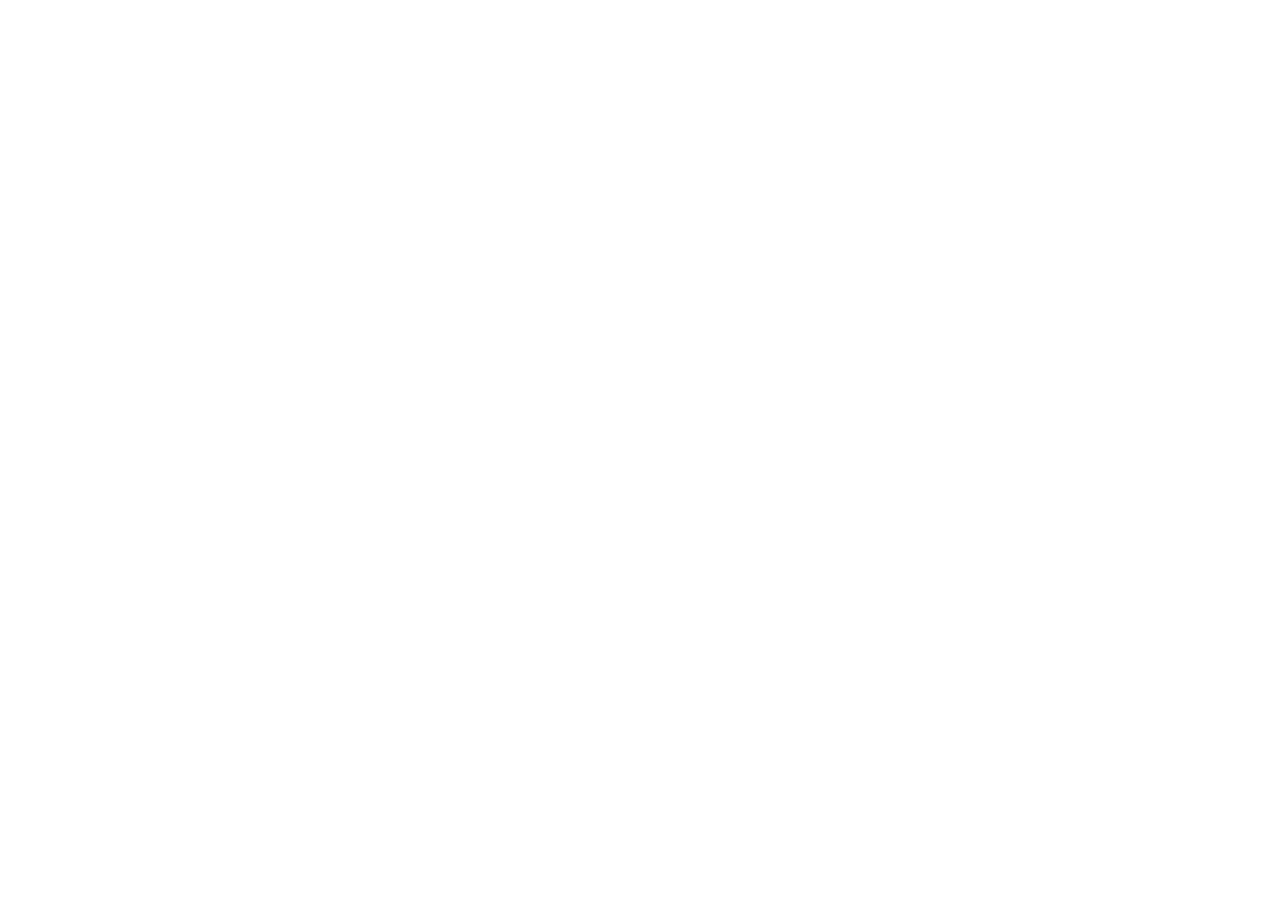
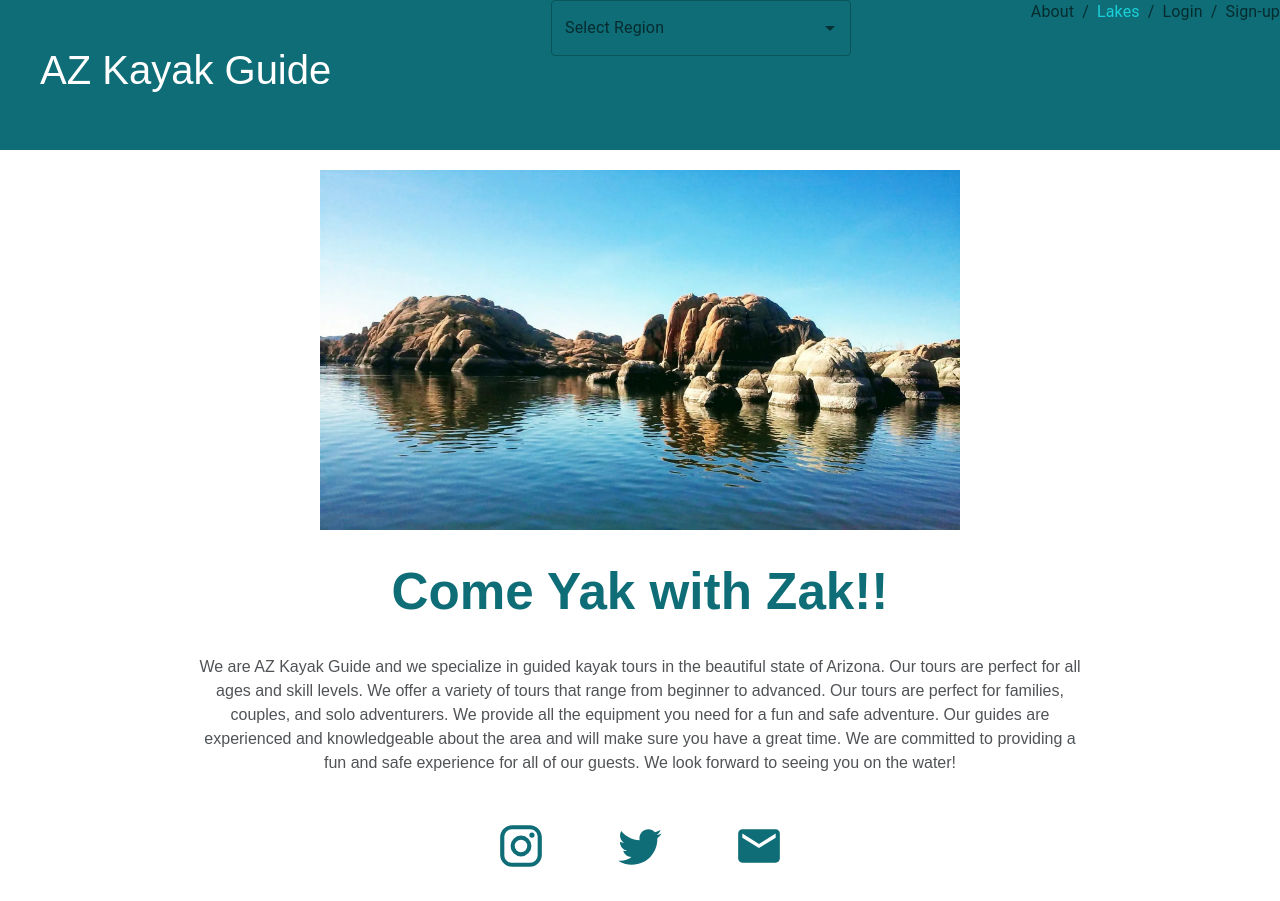
Before and after one commit to jaschmidt22/az-kayak-guide, a React (Vite) app in the folder client/: page /Lakes in a window 1280 px wide. Before the commit this address had no page. Before the commit the page ends 800 px from the top, so only its background shows below. Built offline with nearby package versions, Linux system fonts and the light colour scheme.

Commit message:
added lakes and working links

```diff
--- a/client/src/components/Navigation/Navigation.jsx
+++ b/client/src/components/Navigation/Navigation.jsx
@@ -14,7 +14,7 @@
       <Breadcrumbs aria-label="breadcrumb">
         <Link
           component={RouterLink}
-          to="/About"
+          to="/"
           underline="hover"
           color="inherit"
           className={currentPage === "/About" ? "nav-link active" : "nav-link"}
--- /dev/null
+++ b/client/src/pages/Lakes/Lakes.css
@@ -0,0 +1,30 @@
+/* About styles */
+
+#hero {
+    overflow: hidden;
+    width: 100vw;
+    height: auto;
+  }
+
+  #hero img {
+    object-fit: contain;
+    object-position: center;
+    max-width: 100%;
+    height: auto;
+  }
+  h1{
+    font-family: Arial, Helvetica, sans-serif;
+    color: #0e6d76;
+  }
+
+  #about-me-title {
+    font-family: Arial, Helvetica, sans-serif;
+    display: flex;
+    justify-content: center;
+  }
+
+  #p-about {
+    font-family: Arial, Helvetica, sans-serif;
+    color: #505356;
+    text-align: center;
+  }
--- a/client/src/pages/Lakes/Lakes.jsx
+++ b/client/src/pages/Lakes/Lakes.jsx
@@ -0,0 +1,40 @@
+import "./Lakes.css";
+import Hero from "../../assets/Hero.jpg";
+import CardMedia from "@mui/material/CardMedia";
+
+// Function that renders the about page & exports
+export default function Lakes() {
+  return (
+    <>
+      <div className="image-container">
+        <CardMedia
+          component="img"
+          className="color-img"
+          style={{
+            height: "auto",
+            width: "50%",
+            margin: "0 auto",
+            paddingTop: "20px",
+          }}
+          image={Hero}
+          alt="Hero Image"
+        />
+      </div>
+
+      <div style={{ width: "70%", margin: "0 auto" }}>
+        <h1 id="about-me-title">Come Yak with Zak!!</h1>
+        <p id="p-about">
+          We are AZ Kayak Guide and we specialize in guided kayak tours in the
+          beautiful state of Arizona. Our tours are perfect for all ages and
+          skill levels. We offer a variety of tours that range from beginner to
+          advanced. Our tours are perfect for families, couples, and solo
+          adventurers. We provide all the equipment you need for a fun and safe
+          adventure. Our guides are experienced and knowledgeable about the area
+          and will make sure you have a great time. We are committed to
+          providing a fun and safe experience for all of our guests. We look
+          forward to seeing you on the water!
+        </p>
+      </div>
+    </>
+  );
+}
```
Also changed, not shown: client/src/main.jsx (+5 -5 lines).
